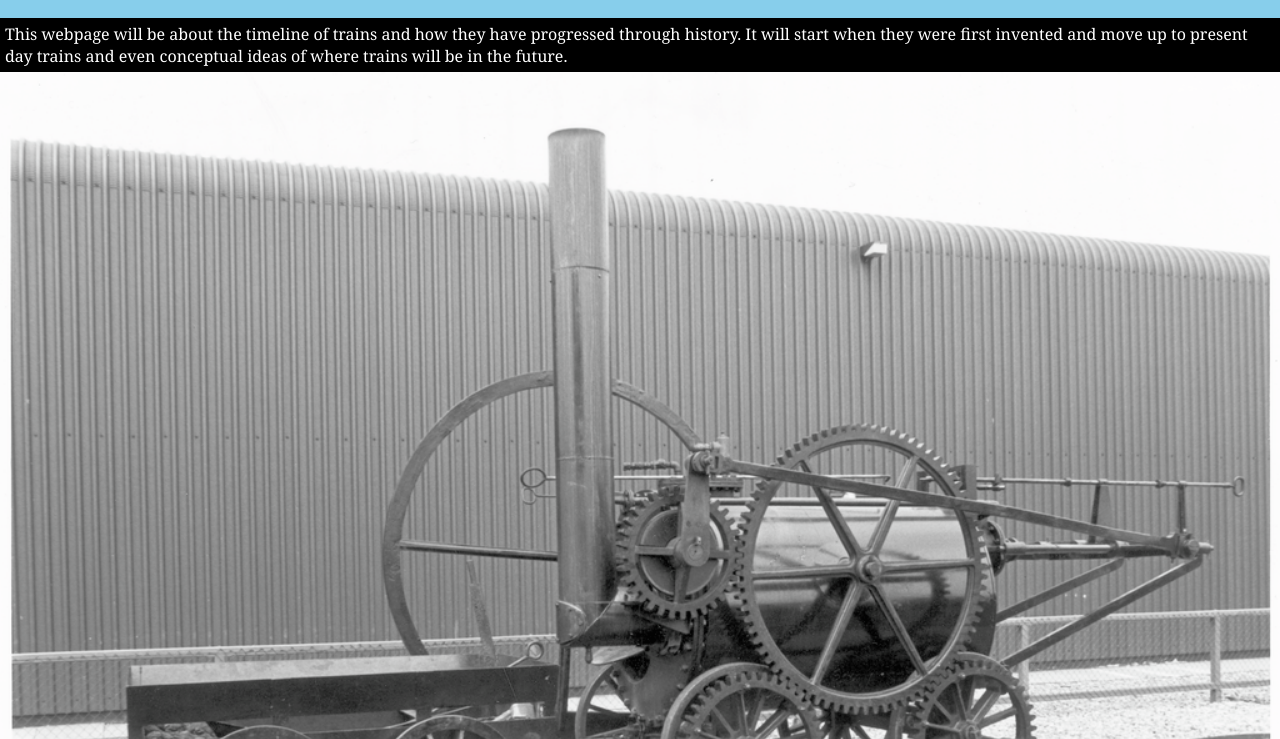
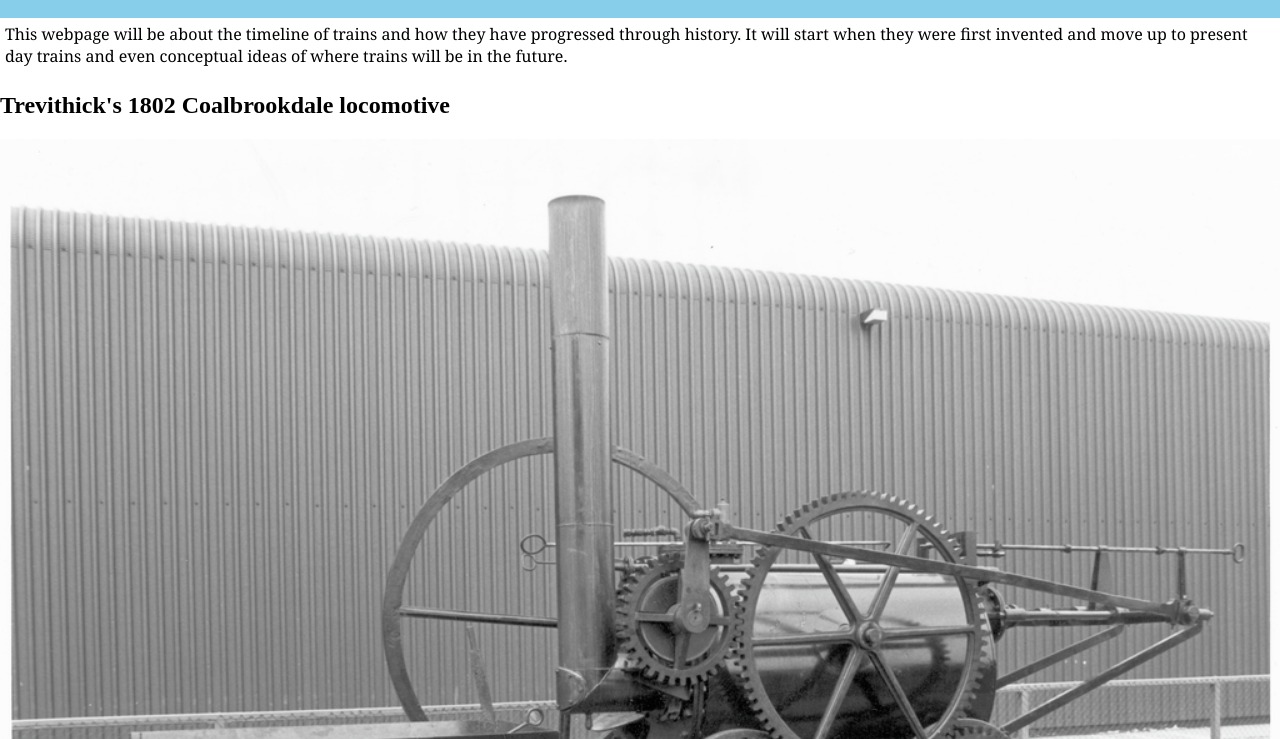
Before and after one commit to LucaCC/upgraded-giggle, a plain HTML site: page index.html in a window 1280 px wide. Shown: the part 61-800 px from the top of the page. Drawn offline with Linux system fonts and the light colour scheme.

Commit message:
Update index.html

```diff
--- a/index.html
+++ b/index.html
@@ -12,8 +12,8 @@
 					font-family: Candara, Calibri, Segoe, "Segoe UI", Optima, Arial, sans-serif;
 				}
 				p{
-					background-color:black;
-					color:white;
+					background-color:white;
+					color:black;
 					padding:5px;
 					margin:0px;
 					font-family: Georgia, Times, "Times New Roman", serif;
@@ -38,6 +38,7 @@
 				ideas of where trains will be
 				in the future.
 			</p>
+			<h2>Trevithick's 1802 Coalbrookdale locomotive</h2>
 			<img src="First Train.png" alt="Trevithick's 1802 Coalbrookdale locomotive">
 		</body>
 	</html>
```
